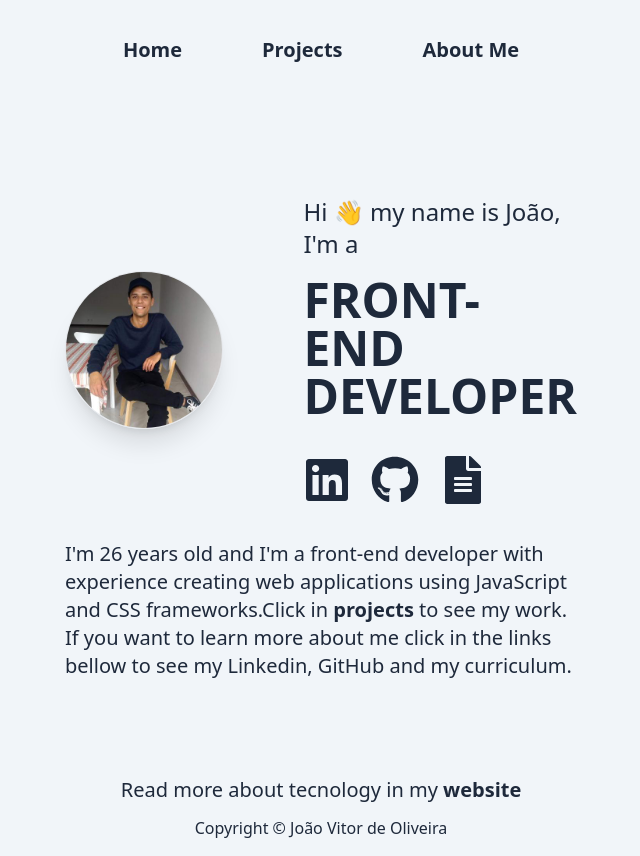
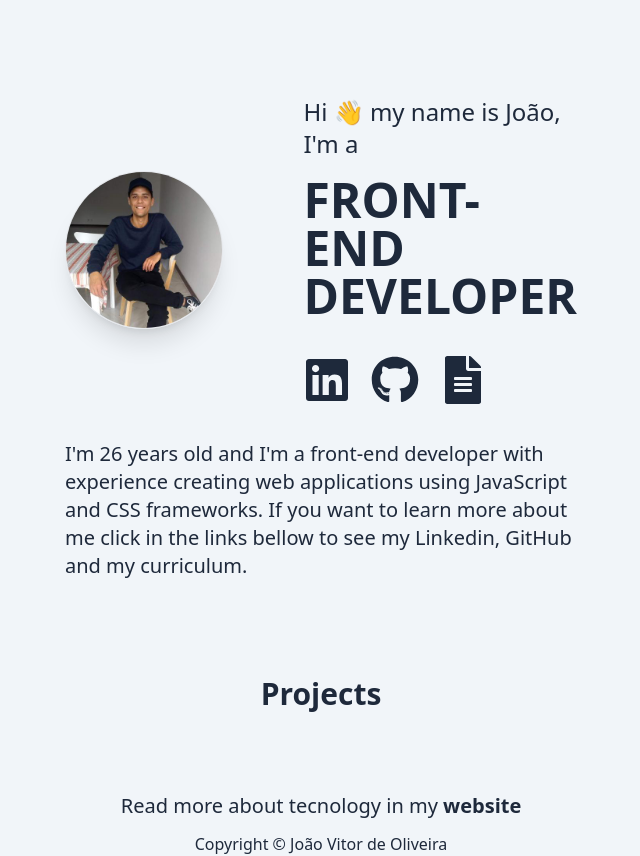
Before and after one commit to Jaoovit/portfolio, a React (Vite) app: page / in a window 1280 px wide. Shown: the whole page, without its empty margins (319-959 px from the left). Built offline with nearby package versions, Linux system fonts and the light colour scheme.

Commit message:
change the page configuration system

```diff
--- a/src/App.jsx
+++ b/src/App.jsx
@@ -1,9 +1,7 @@
 {/*JSX documents*/}
-import NavBar from './components/Navbar'
+import Home from './pages/Home'
 import Footer from './components/Footer'
-
-{/*Hook to navigate in the pages*/}
-import { Outlet } from 'react-router-dom'
+import Projects from './pages/Projects'
 
 import './App.css'
 import './index.css'
@@ -13,8 +11,8 @@ const App = () => {
 
   return (
     <div>
-      <NavBar />
-      <Outlet />
+      <Home />
+      <Projects />
       <Footer />
     </div>
   )
--- a/src/components/Footer.jsx
+++ b/src/components/Footer.jsx
@@ -1,6 +1,6 @@
 const Footer = () => {
   return (
-    <footer className="flex flex-col items-center justify-end gap-3">
+    <footer className="flex flex-col items-center justify-center gap-3">
       <div className="text-xl">Read more about tecnology in my <a className="hover:text-amber-400 duration-300" href="https://personal-blog-bqm9o13dh-jaoovit.vercel.app/"><b>website</b></a></div>
       <div>Copyright &copy; João Vitor de Oliveira</div>
     </footer>
--- a/src/components/Navbar.jsx
+++ /dev/null
@@ -1,13 +0,0 @@
-import { Link } from "react-router-dom"
-
-const Navbar = () => {
-  return (
-    <div className="flex items-center justify-center gap-20 py-9 text-xl font-bold">
-      <Link className="hover:text-amber-400 duration-300" to='/'>Home</Link>
-      <Link className="hover:text-amber-400 duration-300" to='/projects'>Projects</Link>
-      <Link className="hover:text-amber-400 duration-300" to='/about'>About Me</Link>
-    </div>
-  )
-}
-
-export default Navbar
--- a/src/main.jsx
+++ b/src/main.jsx
@@ -1,27 +1,16 @@
 {/* React hooks */}
 import React from 'react'
 import ReactDOM from 'react-dom/client'
-import { BrowserRouter, Route, Routes } from 'react-router-dom'
 
 {/* Css */}
 import './index.css'
 
-{/* Pages */}
+{/* App */}
 import App from './App'
-import Home from './pages/Home'
-import Projects from './pages/Projects'
-import About from './pages/About'
+
 
 ReactDOM.createRoot(document.getElementById('root')).render(
   <React.StrictMode>
-    <BrowserRouter>
-      <Routes>
-        <Route element={<App />}>
-          <Route path='/' element={<Home />}></Route>
-          <Route path='/projects' element={<Projects />}></Route>
-          <Route path='/about' element={<About />}></Route>
-        </Route>
-      </Routes>
-    </BrowserRouter>
+    <App />
   </React.StrictMode>,
 )
--- a/src/pages/About.jsx
+++ /dev/null
@@ -1,35 +0,0 @@
-import { FaHtml5,
-         FaCss3Alt,
-         FaReact,
-         FaSass } from "react-icons/fa";
-
-import { IoLogoJavascript } from "react-icons/io5";
-import { RiTailwindCssFill } from "react-icons/ri";
-import { SiRedux } from "react-icons/si";
-
-const About = () => {
-  return (
-    <div className="flex flex-col items-center justify-between gap-12 sm:py-9 sm:px-96">
-      <img className="object-cover border rounded-full shadow-xl" src="src/assets/profile.jpeg" alt="image description"/>
-      <div className="flex flex-col gap-9">
-        <div className="text-xl">
-          My name is João Oliveira, I&apos;m Brazilian, I currently live in the city of Guimarães in Portugal.
-          I spend most of my time learning about new technologies to increase my problem-solving ability
-          and create great apps. I have experience with the standard web package, HTML, CSS and JavaScript,
-          and the most modern libraries and frameworks such as ReactJs, Redux, Tailwind, Sass and some others.
-        </div>
-        <div className="flex flex-row gap-9 text-4xl justify-end pb-9">
-            <FaHtml5 className="text-orange-500"/>
-            <FaCss3Alt className="text-blue-400"/>
-            <IoLogoJavascript className="text-yellow-400"/>
-            <FaReact className="text-blue-400"/>
-            <SiRedux className="text-purple-500"/>
-            <FaSass className="text-pink-500"/>
-            <RiTailwindCssFill className="text-blue-400"/>
-        </div>
-      </div>
-    </div>
-  )
-}
-
-export default About
--- a/src/pages/Home.jsx
+++ b/src/pages/Home.jsx
@@ -3,8 +3,6 @@ import { FaGithub,
          FaFileAlt,
          } from "react-icons/fa";
 
-
-import { Link } from "react-router-dom";
 
 const Home = () => {
   return (
@@ -21,15 +19,15 @@ const Home = () => {
                             <h3 className="text-2xl">Hi &#128075; my name is João, I&apos;m a</h3>
                             <h1 className="text-5xl font-bold pt-4">FRONT-END DEVELOPER</h1>
                             <div className="flex gap-5 text-5xl pt-9">
-                                <a href="https://linkedin.com/in/joão-vitor-oliveira-205498198"><FaLinkedin className="transition hover:-translate-y-2 duration-300" /></a>
-                                <a href="https://github.com/Jaoovit"><FaGithub className="transition hover:-translate-y-2 duration-300" /></a>
-                                <a href=""><FaFileAlt className="transition hover:-translate-y-2 duration-300" /></a>
+                                <a href="https://linkedin.com/in/joão-vitor-oliveira-205498198"><FaLinkedin className="transition hover:text-amber-400 hover:-translate-y-2 duration-300" /></a>
+                                <a href="https://github.com/Jaoovit"><FaGithub className="transition hover:text-amber-400 hover:-translate-y-2 duration-300" /></a>
+                                <a href=""><FaFileAlt className="transition hover:text-amber-400 hover:-translate-y-2 duration-300" /></a>
                             </div>
                         </div>
                     </div>
 
                     <div className="text-xl pt-9">
-                        <div>I&apos;m 26 years old and I&apos;m a front-end developer with experience creating web applications using JavaScript and CSS frameworks.Click in <Link to="/projects" className="hover:text-amber-400 duration-300"><b>projects</b></Link> to see my work.
+                        <div>I&apos;m 26 years old and I&apos;m a front-end developer with experience creating web applications using JavaScript and CSS frameworks.
                         If you want to learn more about me click in the links bellow to see my Linkedin, GitHub and my curriculum.</div>
                     </div>
                 </div>
--- a/src/pages/Projects.jsx
+++ b/src/pages/Projects.jsx
@@ -1,7 +1,7 @@
 const Projects = () => {
   return (
-    <div>
-
+    <div className="grid justify-items-stretch pb-20">
+      <h1 className="text-3xl justify-self-center font-bold">Projects</h1>
     </div>
   )
 }
```
